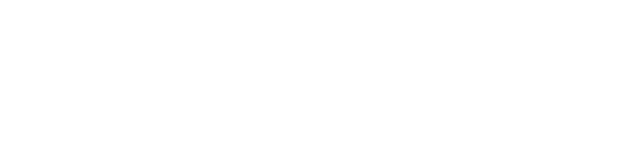
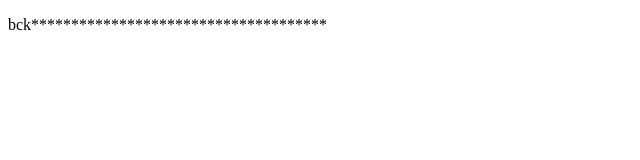
Before and after one commit to gabugim/my-super-website, a plain HTML site: page index.html in a window 1280 px wide. Shown: the whole page, without its empty margins (0-640 px from the left). Drawn offline with Linux system fonts and the light colour scheme.

Commit message:
change p

```diff
--- a/index.html
+++ b/index.html
@@ -1,10 +1,10 @@
 <!DOCTYPE html>
 <html>
   <head>
-    <meta charset="UTF-8">
+    <meta charset="UTF-8" />
     <title>title</title>
   </head>
   <body>
-
+    <p>bck*************************************</p>
   </body>
 </html>
```
